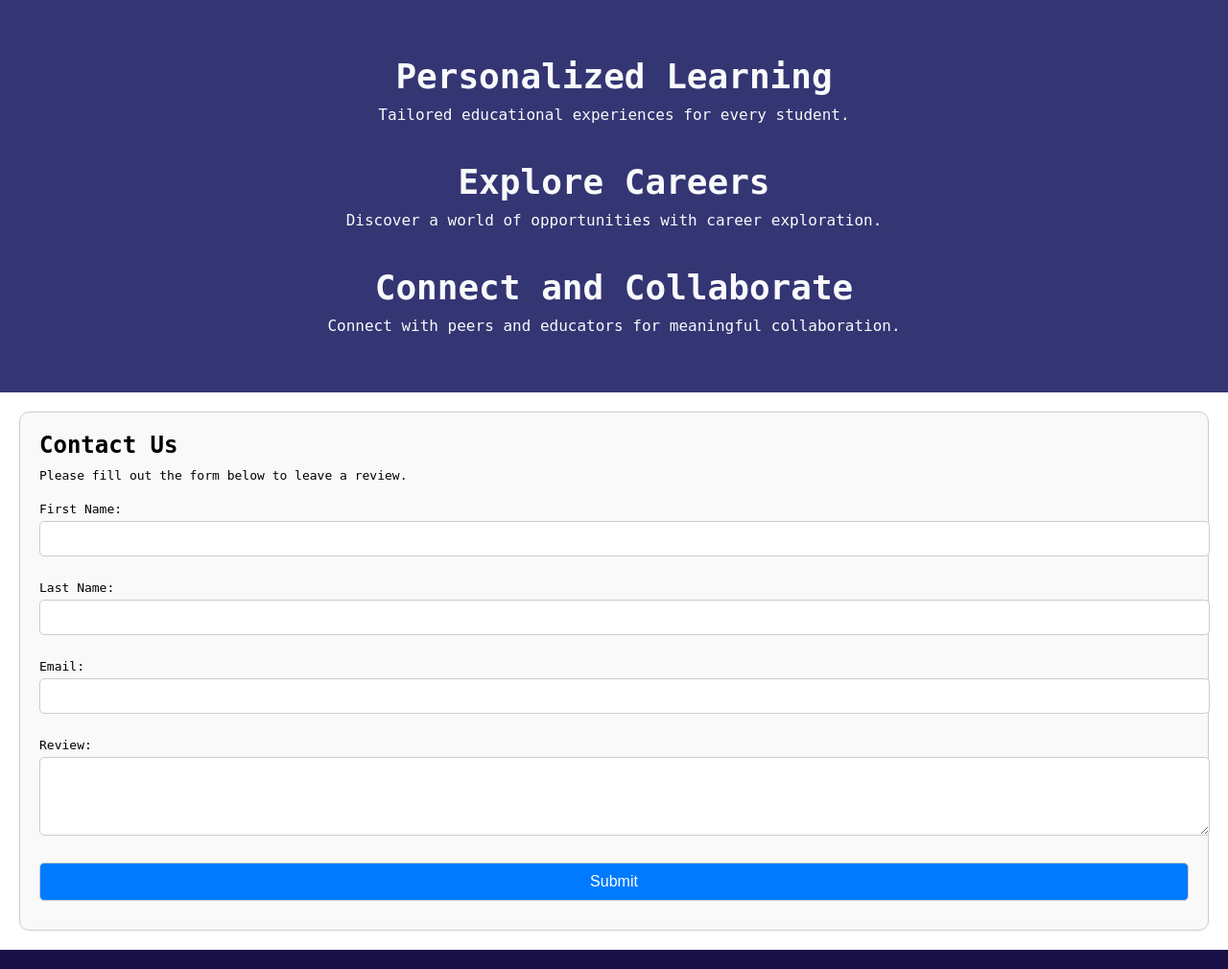
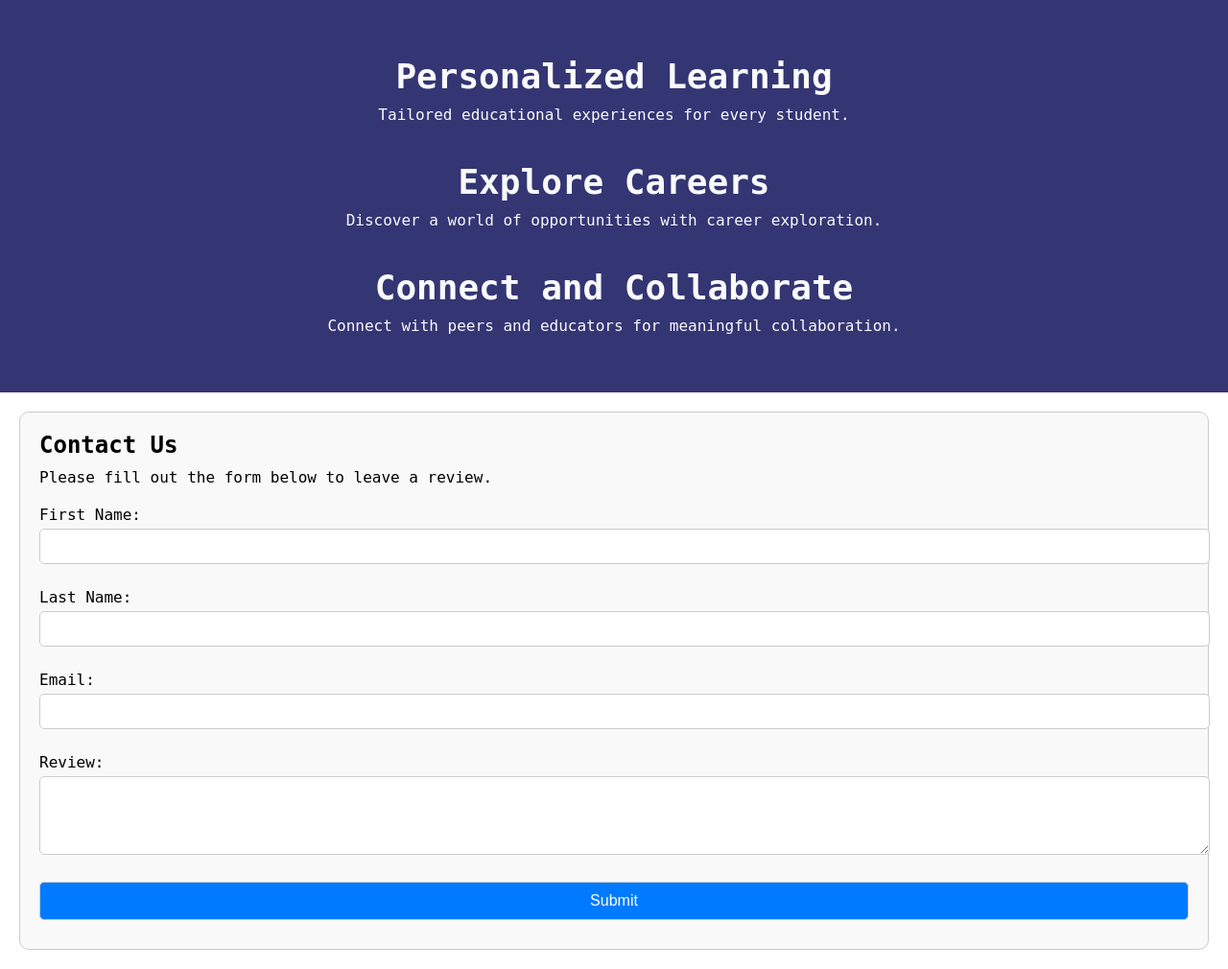
Before and after one commit to SimonValentino/BUSpark, a Flask app: page / in a window 1280 px wide. Shown: the part 1567-2577 px from the top of the page at 96% size. Run offline with Flask 3, Linux system fonts and the light colour scheme.

Commit message:
changed contact us font

```diff
--- a/static/css/main.css
+++ b/static/css/main.css
@@ -170,12 +170,14 @@ p {
 
 #contact-section p {
   margin-bottom: 20px;
+  font-size: 16px;
   color: black;
 }
 
 #contact-section form label {
   display: block;
   margin-bottom: 5px;
+  font-size: 16px;
   color: black;
 }
 
```
